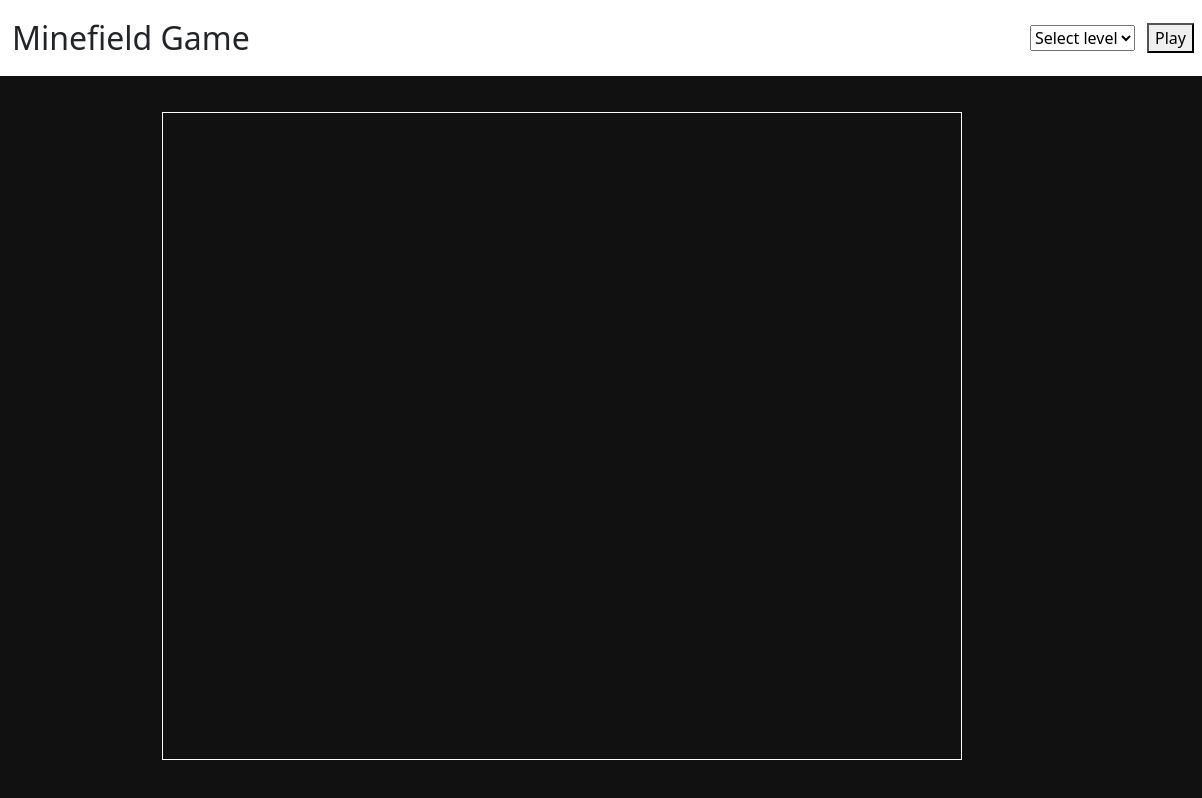
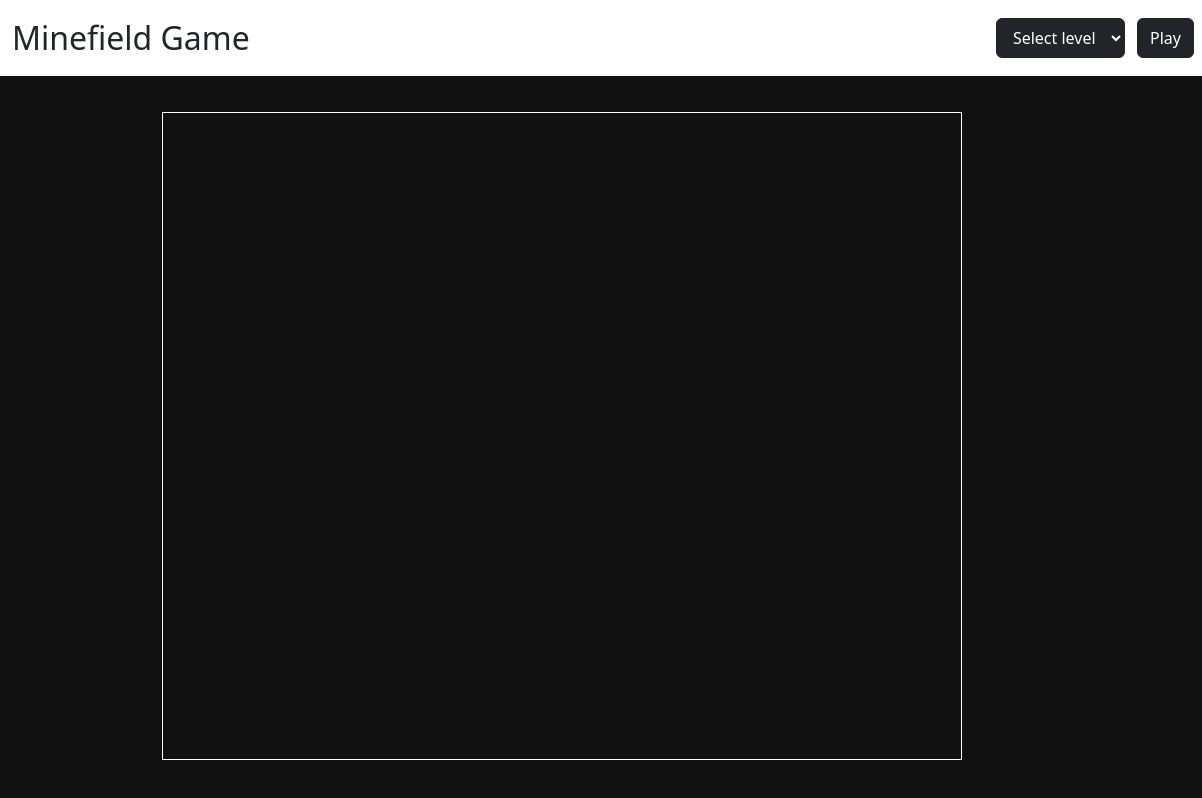
Before and after one commit to LeonardoMartignoni/js-campominato-grid, a plain HTML site: page index.html in a window 1280 px wide. Shown: the full height of the page, 78-1280 px from the left. Drawn offline with nearby package versions, Linux system fonts and the light colour scheme.

Commit message:
Refactor commit

```diff
--- a/css/style.css
+++ b/css/style.css
@@ -12,6 +12,22 @@ header {
 
 header .logo {
     height: 60px;
+}
+
+/* Right Header */
+
+#difficulty_level {
+    text-align: left;
+    height: 2.5rem;
+}
+
+#button_play {
+    height: 2.5rem;
+}
+
+#error_text {
+    background-color: rgba(255, 0, 0, 0.5);
+    color: white;
 }
 
 /* Grid */
@@ -54,8 +70,3 @@ main {
     background-color: white;
     color: #111;
 }
-
-#error_text {
-    background-color: rgba(255, 0, 0, 0.5);
-    color: white;
-}
--- a/index.html
+++ b/index.html
@@ -23,13 +23,14 @@
 		</div>
 		<div class="buttons">
 			<form>
-				<select id="difficulty_level">
+				<select id="difficulty_level" class="btn btn-dark">
 					<option value="" selected disabled>Select level</option>
+					<option value="" disabled>------------</option>
 					<option value="easy">Easy</option>
 					<option value="normal">Normal</option>
 					<option value="hard">Hard</option>
 				</select>
-				<button id="button_play" class="ms-2" type="button">Play</button>
+				<button id="button_play" class="ms-2 btn btn-dark" type="button">Play</button>
 			</form>
 		</div>
 	</header>
```
